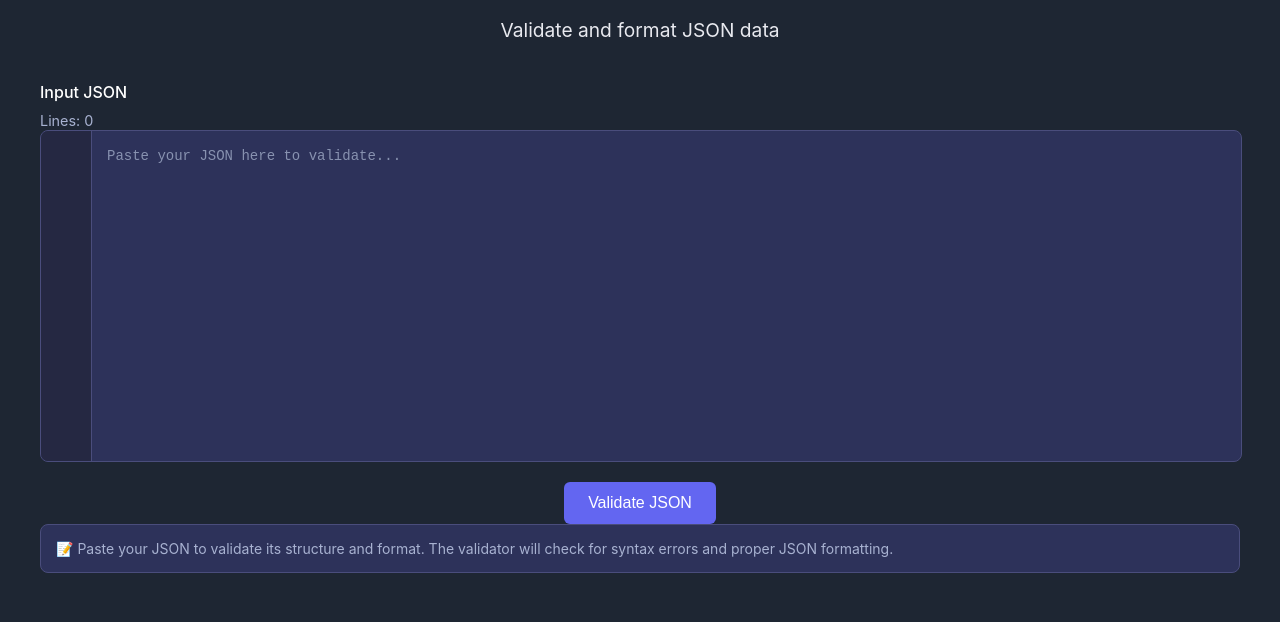
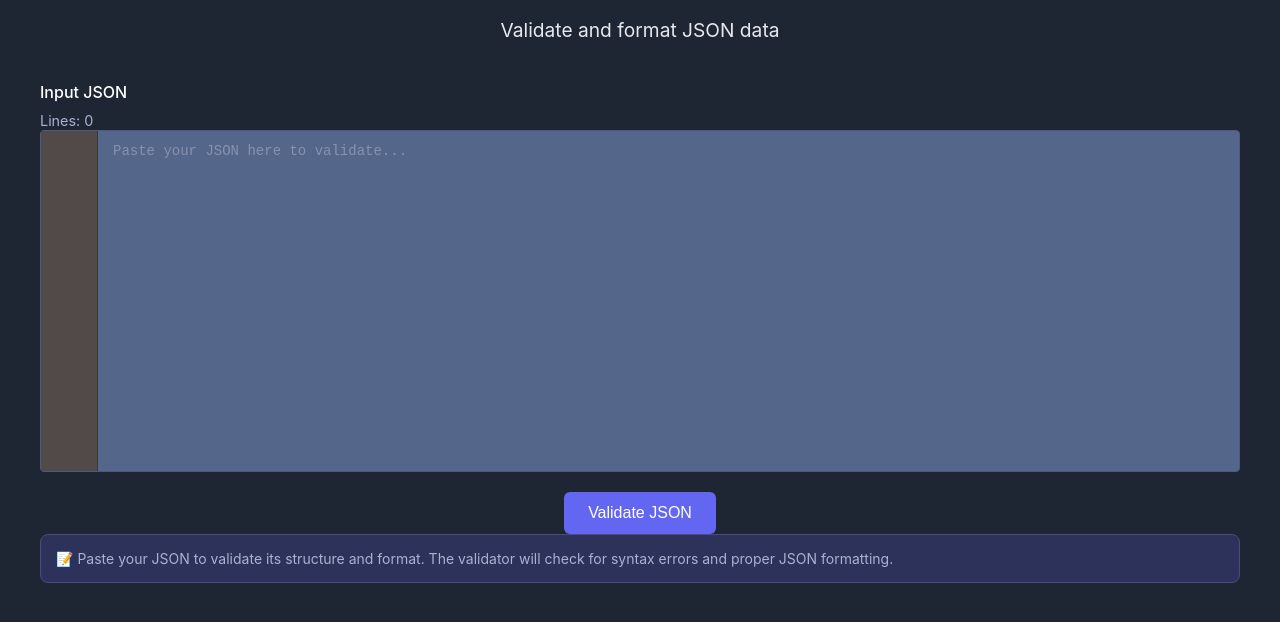
Before and after one commit to balakrishna-24/Finetune, a React app: page /json-validator in a window 1280 px wide. Shown: the part 158-780 px from the top of the page. Built offline with nearby package versions, Linux system fonts and the light colour scheme.

Commit message:
first commit

```diff
--- a/src/App.css
+++ b/src/App.css
@@ -427,7 +427,7 @@ textarea::-webkit-scrollbar-thumb:hover {
   border: 1px solid rgba(220, 38, 38, 0.3);
   color: #ef4444;
 }
-.editor-wrapper {
+/* .editor-wrapper {
   position: relative;
   width: 100%;
   border: 1px solid #4a4d7c;
@@ -435,10 +435,19 @@ textarea::-webkit-scrollbar-thumb:hover {
   background: #2d325a;
   overflow: hidden;
   display: flex;
-  max-height: 500px; /* Set a maximum height */
-}
+  max-height: 500px;
+} */
+  /* Set a maximum height */
 
-.line-numbers {
+  .editor-wrapper {
+    display: flex;
+    position: relative;
+    border: 1px solid #4c5982;
+    border-radius: 4px;
+    background: #546689;
+    min-height: 200px;
+  }
+/* .line-numbers {
   position: sticky;
   left: 0;
   top: 0;
@@ -449,6 +458,17 @@ textarea::-webkit-scrollbar-thumb:hover {
   overflow: hidden;
   z-index: 2;
   height: 100%;
+} */
+
+.line-numbers {
+  display: flex;
+  flex-direction: column;
+  padding: 10px 8px;
+  background-color: #524949;
+  border-right: 1px solid #3b3535;
+  user-select: none;
+  overflow: hidden;
+  min-width: 40px;
 }
 
 .line-numbers-content {
@@ -456,7 +476,7 @@ textarea::-webkit-scrollbar-thumb:hover {
   overflow: hidden;
 }
 
-.line-number {
+/* .line-number {
   padding: 0 10px;
   color: #8892b0;
   font-size: 14px;
@@ -465,6 +485,17 @@ textarea::-webkit-scrollbar-thumb:hover {
   text-align: right;
   height: 21px;
   white-space: nowrap;
+} */
+
+.line-number {
+  font-family: monospace;
+  color: #999;
+  font-size: 14px;
+  height: 21px; /* Match the line height of text editor */
+  line-height: 21px; /* Exact match with text editor */
+  text-align: right;
+  padding-right: 5px;
+  box-sizing: border-box;
 }
 
 .editor-content {
@@ -488,6 +519,11 @@ textarea::-webkit-scrollbar-thumb:hover {
   overflow: visible;
 }
 
+.text-editor, .line-numbers {
+  padding-top: 10px;
+  padding-bottom: 10px;
+}
+
 /* Scrollbar styling */
 .editor-content::-webkit-scrollbar {
   width: 12px;
```
